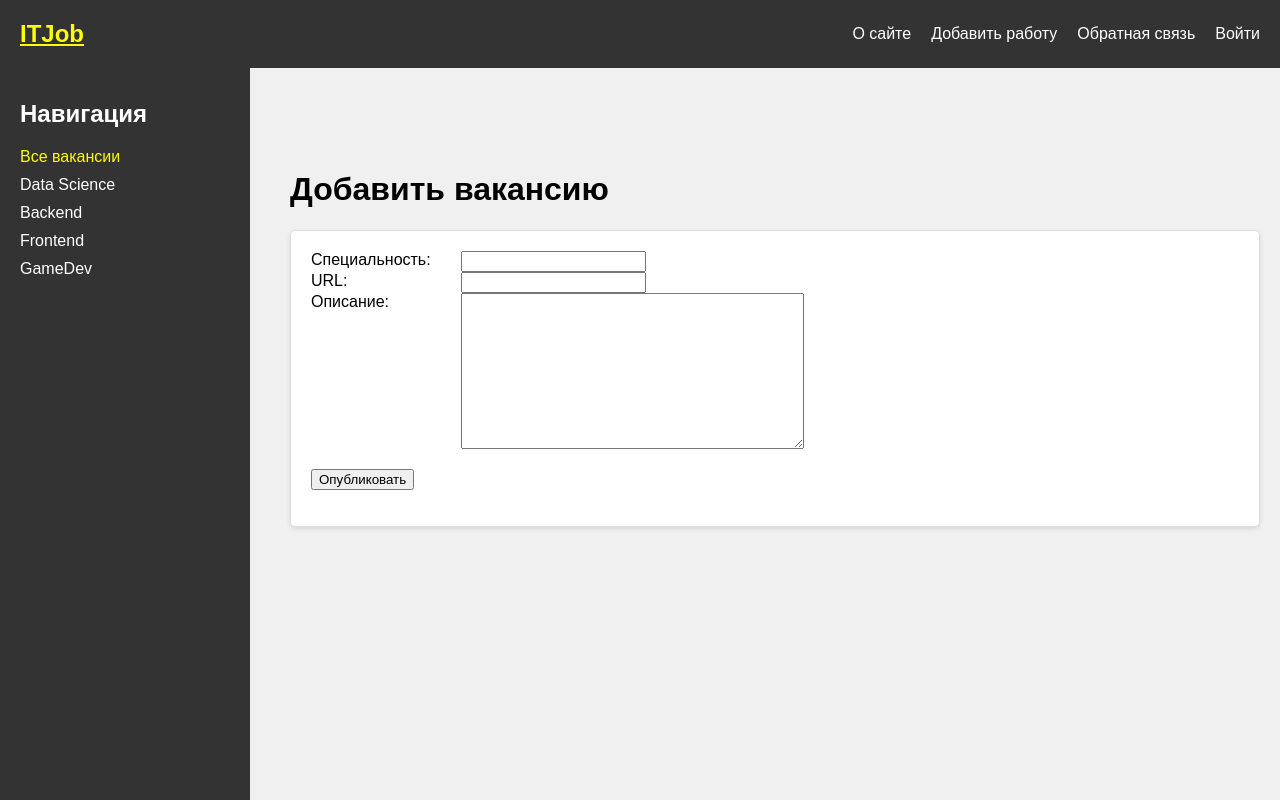
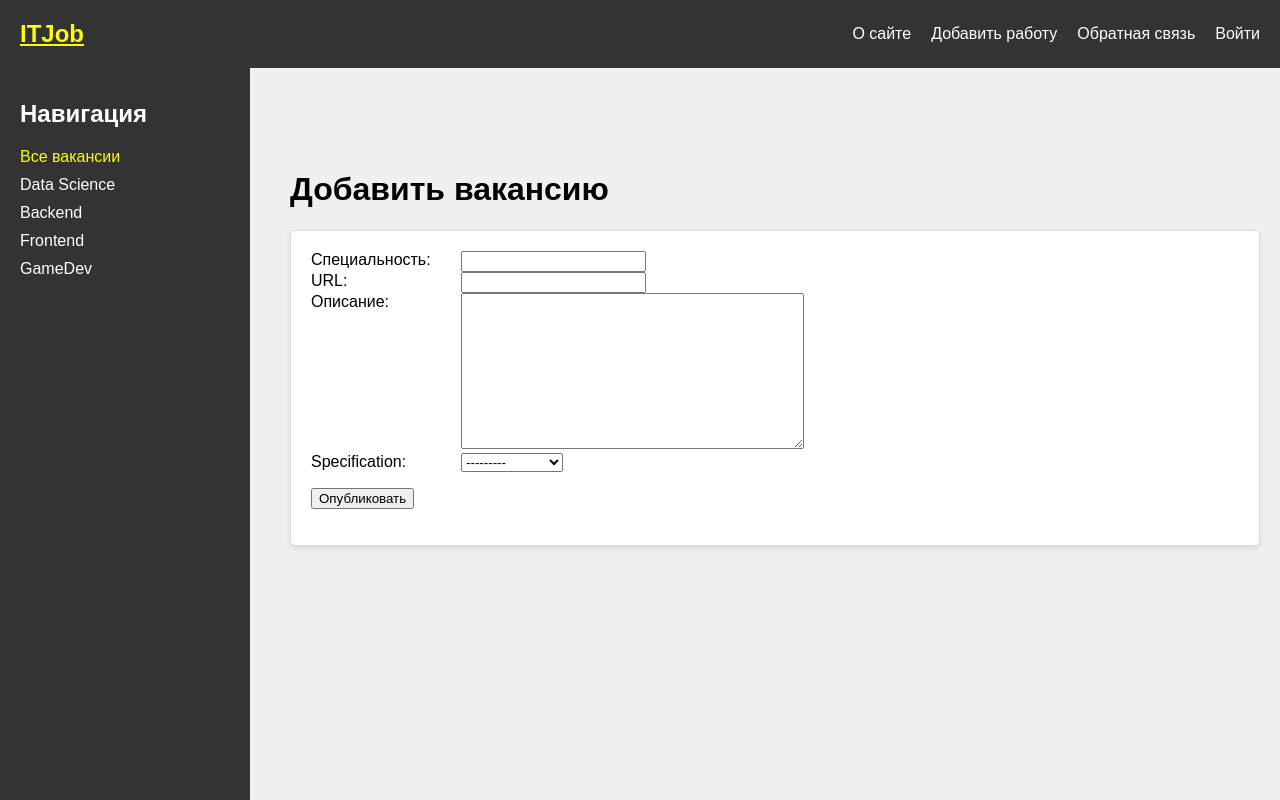
Before and after one commit to TimonLi4/ITJob, a Django app: page /add_job/ in a window 1280 px wide. Run offline with Django 5.2, Linux system fonts and the light colour scheme; data comes from the database, SQL or seed files in the repository; both versions use the stored data as it was after the commit.

Commit message:
add specifications

```diff
--- a/vacancies/forms.py
+++ b/vacancies/forms.py
@@ -7,4 +7,4 @@
 
     class Meta:
         model = Job
-        fields=['title','slug','description']
+        fields=['title','slug','description','specification']
--- a/vacancies/models.py
+++ b/vacancies/models.py
@@ -9,6 +9,7 @@
     description = models.TextField(blank=True,verbose_name='Описание')
     time_create=models.DateTimeField(auto_now_add=True)
     time_update=models.DateTimeField(auto_now=True)
+    specification = models.ForeignKey('Specification',on_delete= models.PROTECT)
 
     #is_pudlished
 
@@ -17,3 +18,14 @@
 
     def get_absolute_url(self):
         return reverse('job',kwargs={'job_slug':self.slug})
+
+
+class Specification(models.Model):
+    name = models.CharField(max_length=100,db_index=True)
+    slug = models.SlugField(max_length=100)
+
+    def __str__(self) -> str:
+        return self.name
+
+    def get_absolute_url(self):
+        return reverse('specification',kwargs={'spc_slug':self.slug})
--- a/vacancies/templates/vacancies/list_categories.html
+++ b/vacancies/templates/vacancies/list_categories.html
@@ -2,6 +2,6 @@
 {% if c.id == cat_selected%}
 <li class="selected"  >{{c.name}}</li>
 {%else%}
-<li><a href="{% url 'category' c.id %}">{{c.name}}</a></li>
+<li><a href="{{ c.get_absolute_url }}">{{c.name}}</a></li>
 {%endif%}
 {%endfor%}
--- a/vacancies/templatetags/vacancies_tags.py
+++ b/vacancies/templatetags/vacancies_tags.py
@@ -1,14 +1,13 @@
 from django import template
 import vacancies.views as views
+from vacancies.models import Specification
 
 register=template.Library()
 
 
-@register.simple_tag()
-def get_categories():
-    return views.cats_db
+
 
 @register.inclusion_tag('vacancies/list_categories.html')
 def show_categories(cat_selected=0):
-    cats = views.cats_db
+    cats = Specification.objects.all()
     return {'cats':cats,'cat_selected':cat_selected}
--- a/vacancies/urls.py
+++ b/vacancies/urls.py
@@ -7,6 +7,6 @@
     path('contact/',contact,name='contact'),
     path('login/',login,name='login'),
     path('post/<slug:job_slug>/',show_job,name='job'),
-    path('category/<int:cat_slug>/',show_category,name='category')
+    path('specification/<slug:spc_slug>/',show_specification,name='specification')
 
 ]
--- a/vacancies/views.py
+++ b/vacancies/views.py
@@ -10,13 +10,13 @@
     {'title': 'Войти', 'url_name':'login'},
 ]
 
-cats_db=[
+"""cats_db=[
     {'id':1,'name':'Data Science'},
     {'id':2,'name':'Backend'},
     {'id':3,'name':'Frontend'},
     {'id':4,'name':'GameDev'},
 ]
-
+"""
 def main_page(request):
     jobs = Job.objects.all().order_by('-time_create')
 
@@ -60,16 +60,18 @@
         'title':post.title,
         'menu':menu,
         "post":post,
-        'category':cats_db
+        #'category':cats_db
     }
     return render(request,'vacancies/job.html',data)
 
-def show_category(request,cat_slug):
-    jobs = Job.objects.all().order_by('-time_create')
+def show_specification(request,spc_slug):
+    specification_d = get_object_or_404(Specification,slug=spc_slug)
+    jobs = Job.objects.filter(specification_id=specification_d.pk)
     data={
+        'title': f'Спецификация: {specification_d.name}',
         'jobs':jobs,
         'menu':menu,
-        'cat_selected':cat_slug,
+        'cat_selected':specification_d.pk,
     }
 
     return render(request,'vacancies/main.html',data)
```
Also changed, not shown: vacancies/admin.py (+8 -2 lines), db.sqlite3, vacancies/migrations/0004_specification_job_specification.py (added), vacancies/migrations/0005_alter_job_specification.py (added).
